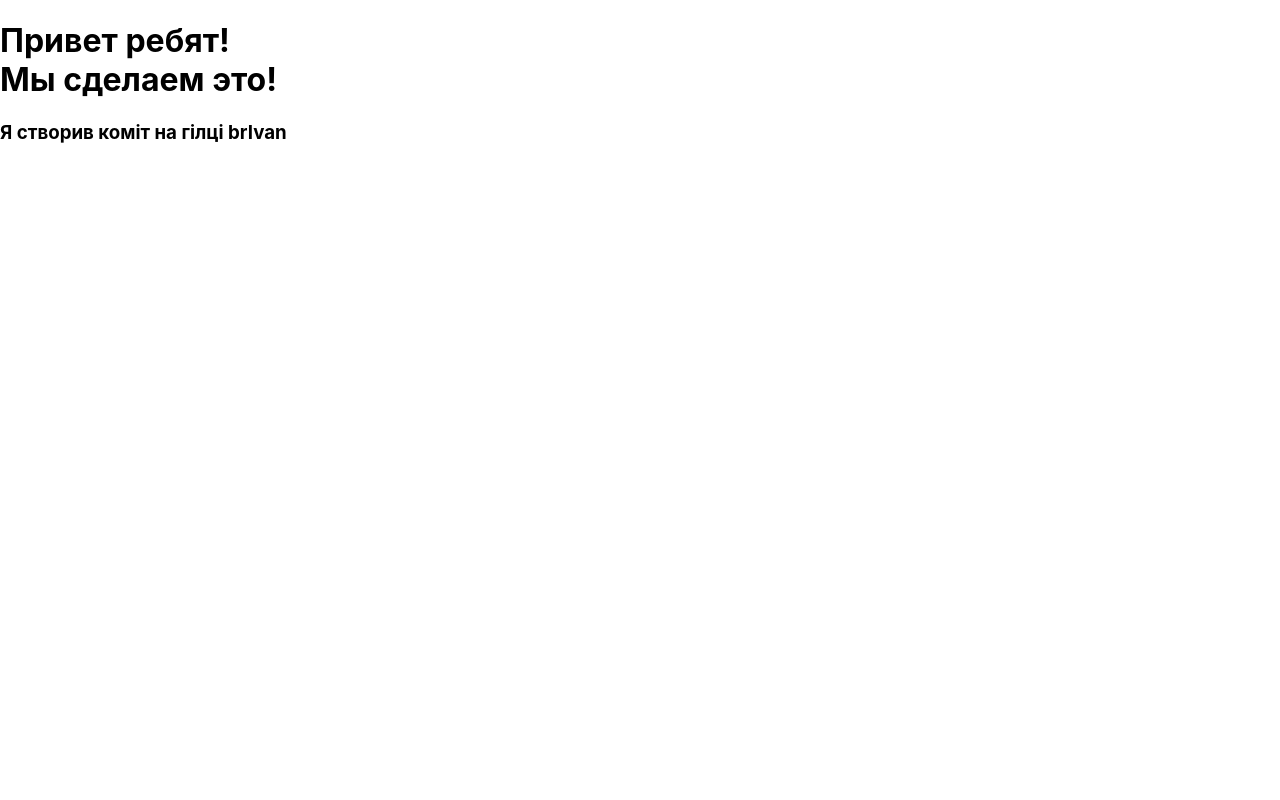
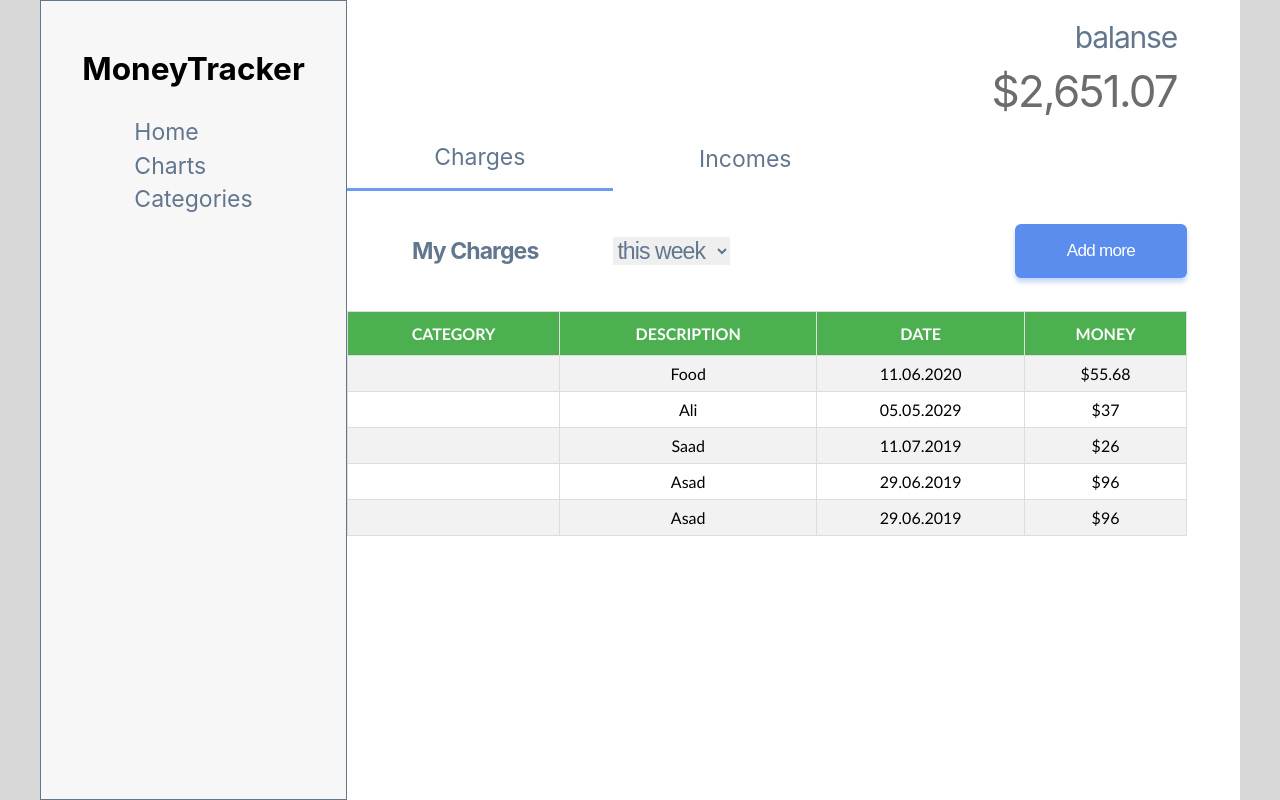
Before and after one commit to Ivan468/react8, a React (Create React App) app: page / in a window 1280 px wide. Built offline with nearby package versions, Linux system fonts and the light colour scheme.

Commit message:
create page one

```diff
--- a/package.json
+++ b/package.json
@@ -36,5 +36,10 @@
       "last 1 firefox version",
       "last 1 safari version"
     ]
+  },
+  "devDependencies": {
+    "@iconify/icons-ion": "^1.0.13",
+    "@iconify/icons-zondicons": "^1.0.0",
+    "@iconify/react": "^1.1.3"
   }
 }
--- a/src/App.css
+++ b/src/App.css
@@ -1,38 +1,203 @@
-.App {
-  text-align: center;
+* {
+  box-sizing: border-box;
 }
 
-.App-logo {
-  height: 40vmin;
-  pointer-events: none;
+body {
+  max-width: 1200px;
+  margin: 0 auto;
+  background-color: #d9d8d8;
+  font-family: -apple-system, BlinkMacSystemFont, "Segoe UI", Roboto, Oxygen,
+    Ubuntu, Cantarell, "Open Sans", "Helvetica Neue", sans-serif;
 }
 
-@media (prefers-reduced-motion: no-preference) {
-  .App-logo {
-    animation: App-logo-spin infinite 20s linear;
-  }
+.logo {
+  font-size: 27px;
+  line-height: 32px;
 }
+.header {
+  background: #f7f7f7;
+  padding: 20px;
+  /* Text color */
 
-.App-header {
-  background-color: #282c34;
-  min-height: 100vh;
+  border: 1px solid #62778e;
+  box-sizing: border-box;
+  max-width: 307px;
+  width: 30%;
+  height: 100vh;
   display: flex;
   flex-direction: column;
   align-items: center;
-  justify-content: center;
-  font-size: calc(10px + 2vmin);
-  color: white;
 }
 
-.App-link {
-  color: #61dafb;
+.page_one {
+  display: flex;
+  background-color: #fff;
 }
 
-@keyframes App-logo-spin {
-  from {
-    transform: rotate(0deg);
-  }
-  to {
-    transform: rotate(360deg);
-  }
+.menu {
+  height: 100px;
+  display: flex;
+
+  flex-direction: column;
+  font-family: -apple-system, BlinkMacSystemFont, "Segoe UI", Roboto, Oxygen,
+    Ubuntu, Cantarell, "Open Sans", "Helvetica Neue", sans-serif;
+  font-style: normal;
+  font-weight: normal;
+  font-size: 23px;
+  line-height: 27px;
+  justify-content: space-around;
+  /* Text color */
+
+  color: #62778e;
 }
+
+a {
+  text-decoration: none;
+  color: #62778e;
+}
+
+a:hover {
+  text-decoration: underline;
+  color: #1c242c;
+}
+
+.balanse {
+  padding: 10px;
+  width: 50%;
+
+  margin-left: auto;
+}
+
+.right-block {
+  width: 70%;
+}
+
+h4 {
+  font-size: 30px;
+  line-height: 35px;
+  letter-spacing: -0.04em;
+  color: #62778e;
+  margin: 10px 0px;
+  text-align: right;
+  font-weight: normal;
+}
+h5 {
+  font-style: normal;
+  font-weight: normal;
+  font-size: 44px;
+  line-height: 52px;
+  letter-spacing: -0.04em;
+  color: #6c6c6c;
+  margin: 0;
+  text-align: right;
+}
+.href-right-block {
+  width: 531px;
+  display: flex;
+  justify-content: space-around;
+  height: 64px;
+  margin-bottom: 20px;
+}
+
+.href-right-block a {
+  display: flex;
+  justify-content: center;
+  align-items: center;
+  width: 100%;
+  height: 100%;
+  font-size: 23px;
+  line-height: 27px;
+}
+
+.Charges {
+  border-bottom: 3px solid #6e9bf0;
+  width: 50%;
+  display: flex;
+  justify-content: center;
+  align-items: center;
+}
+
+.charges {
+  height: 80px;
+  display: flex;
+  justify-content: space-between;
+  align-items: center;
+  margin-bottom: 20px;
+}
+
+.my-charges {
+  margin: 0px 65px;
+  font-style: normal;
+  font-weight: bold;
+  font-size: 23px;
+  line-height: 27px;
+  letter-spacing: -0.04em;
+
+  /* Text color */
+
+  color: #62778e;
+}
+
+.select-p-1 {
+  margin: 0px 10px;
+  font-style: normal;
+  border: 0px;
+  font-size: 23px;
+  line-height: 27px;
+  letter-spacing: -0.04em;
+  color: #62778e;
+  cursor: pointer;
+}
+
+.Incomes {
+  width: 50%;
+  display: flex;
+  justify-content: center;
+  align-items: center;
+}
+button {
+  width: 172px;
+  height: 54px;
+  font-style: normal;
+  font-weight: normal;
+  font-size: 17px;
+  line-height: 20px;
+  /*identicaltoboxheight*/background: #5a8dee;
+  box-shadow: 0px 4px 5px rgba(90, 141, 238, 0.37);
+  border-radius: 6px;
+  letter-spacing: -0.04em;
+  border: 0;
+  color: #ffffff;
+  transition: .5s ;
+  -webkit-transition: .5s ;
+  -moz-transition: .5s ;
+  -ms-transition: .5s ;
+  -o-transition: .5s ;
+}
+
+button:hover {
+  background: #3d77e2;
+  cursor: pointer;
+}
+
+.table-header {
+  display: flex;
+  width: 100%;
+  padding: 0px 65px;
+  justify-content: space-between;
+}
+
+h6 {
+  font-style: normal;
+  font-weight: normal;
+  font-size: 23px;
+  line-height: 27px;
+  letter-spacing: -0.04em;
+  color: #62778e;
+}
+.table-line {
+  padding: 0px 65px;
+  justify-content: space-between;
+  display: flex;
+  width: 100%;
+}
--- a/src/App.js
+++ b/src/App.js
@@ -1,13 +1,14 @@
 import React from 'react';
 // import logo from './logo.svg';
-// import './App.css';
-import Project from './TestRename/TestRename'
+import './App.css';
+// import Project from './TestRename/TestRename'
+import Page_one from "./page_1/page_one.js";
 
 class App extends React.Component {
   render(){
     return (
       <div>
-          <Project/>
+          <Page_one/>
       </div>
     )
   }
--- /dev/null
+++ b/src/page_1/header.js
@@ -0,0 +1,21 @@
+import React, { Component } from "react";
+
+class Header extends Component {
+  render() {
+    return (
+      <div className="header">
+        <div className="logo">
+            <h3>MoneyTracker</h3>
+        </div>
+
+        <div className="menu">
+            <a href="#"> Home</a>
+            <a href="#"> Charts</a>
+            <a href="#"> Categories</a>
+        </div>
+      </div>
+    );
+  }
+}
+
+export default Header;
--- /dev/null
+++ b/src/page_1/page_one.js
@@ -0,0 +1,60 @@
+import React, { Component } from "react";
+
+import Header from "./header";
+import Table from "./table";
+
+class Page_one extends Component {
+  render() {
+    return (
+      <div className="page_one">
+        <Header />
+        <div className="right-block">
+          <div className="balanse">
+            <h4>balanse</h4>
+            <h5>$2,651.07</h5>
+          </div>
+          <div>
+            <div className="href-right-block">
+              <div className="Charges">
+                <a href="#"> Charges</a>
+              </div>
+              <div className="Incomes">
+                <a href="#"> Incomes</a>
+              </div>
+            </div>
+            <div className="charges">
+              <div>
+                <span className="my-charges">My Charges</span>
+                <select className="select-p-1">
+                  <option>this week</option>
+                  <option>this month</option>
+                </select>
+              </div>
+              <button>Add more</button>
+            </div>
+            <Table/>
+
+
+            {/* <div className="table-header">
+              <h6>Category</h6>
+              <h6>Descryption</h6>
+              <h6>Date</h6>
+              <h6>Money</h6>
+              <h6>Action</h6>
+            </div>
+            <div className="table-line">
+              <div>
+                <Icon icon={restaurantSharp} style={{ fontSize: "35px" }} />{" "}
+                <span>food</span>
+              </div>
+            </div> */}
+
+
+          </div>
+        </div>
+      </div>
+    );
+  }
+}
+
+export default Page_one;
--- /dev/null
+++ b/src/page_1/table.css
@@ -0,0 +1,29 @@
+#charges-style {
+  text-align: center;
+  font-family: "Trebuchet MS", Arial, Helvetica, sans-serif;
+  border-collapse: collapse;
+
+  width: 100%;
+}
+
+#charges-style td,
+#charges-style th {
+  border: 1px solid #ddd;
+  padding: 8px;
+}
+
+#charges-style tr:nth-child(even) {
+  background-color: #f2f2f2;
+}
+
+#charges-style tr:hover {
+  background-color: #ddd;
+}
+
+#charges-style th {
+  padding-top: 12px;
+  padding-bottom: 12px;
+  text-align: center;
+  background-color: #4caf50;
+  color: white;
+}
--- /dev/null
+++ b/src/page_1/table.js
@@ -0,0 +1,86 @@
+import React, { Component } from "react";
+import "./table.css";
+import { Icon, InlineIcon } from "@iconify/react";
+import restaurantSharp from "@iconify/icons-ion/restaurant-sharp";
+import shirtSharp from "@iconify/icons-ion/shirt-sharp";
+import fastFoodSharp from "@iconify/icons-ion/fast-food-sharp";
+import businessIcon from "@iconify/icons-ion/business";
+import pawIcon from "@iconify/icons-ion/paw";
+
+class Table extends React.Component {
+  constructor(props) {
+    super(props);
+    this.state = {
+      charges: [
+        {
+          category: <Icon icon={shirtSharp} style={{ fontSize: "35px" }} />,
+          description: "Food",
+          date: "11.06.2020",
+          money: 55.68,
+        },
+        {
+          category: <Icon icon={fastFoodSharp} style={{ fontSize: "35px" }} />,
+          description: "Ali",
+          date: "05.05.2029",
+          money: 37,
+        },
+        {
+          category: <Icon icon={businessIcon} style={{ fontSize: "35px" }} />,
+          description: "Saad",
+          date: "11.07.2019",
+          money: 26,
+        },
+        {
+          category: <Icon icon={pawIcon} style={{ fontSize: "35px" }} />,
+          description: "Asad",
+          date: "29.06.2019",
+          money: 96,
+        },
+        {
+          category: (
+            <Icon icon={restaurantSharp} style={{ fontSize: "35px" }} />
+          ),
+          description: "Asad",
+          date: "29.06.2019",
+          money: 96,
+        },
+      ],
+    };
+  }
+
+  renderTableHeader() {
+    let header = Object.keys(this.state.charges[0]);
+    return header.map((key, index) => {
+      return <th key={index}>{key.toUpperCase()}</th>;
+    });
+  }
+
+  renderTableData() {
+    return this.state.charges.map((student, index) => {
+      const { category, description, date, money } = student; //destructuring
+      return (
+        <tr key={category}>
+          <td>{category}</td>
+          <td>{description}</td>
+          <td>{date}</td>
+          <td>${money}</td>
+        </tr>
+      );
+    });
+  }
+
+  render() {
+    return (
+      <div>
+        <table id="charges-style">
+          <tbody>
+            <tr>{this.renderTableHeader()}</tr>
+            {this.renderTableData()}
+          </tbody>
+        </table>
+      </div>
+    );
+  }
+}
+
+export default Table;
```
Also changed, not shown: 1 other file (tests, documents, lock files or other folders).
